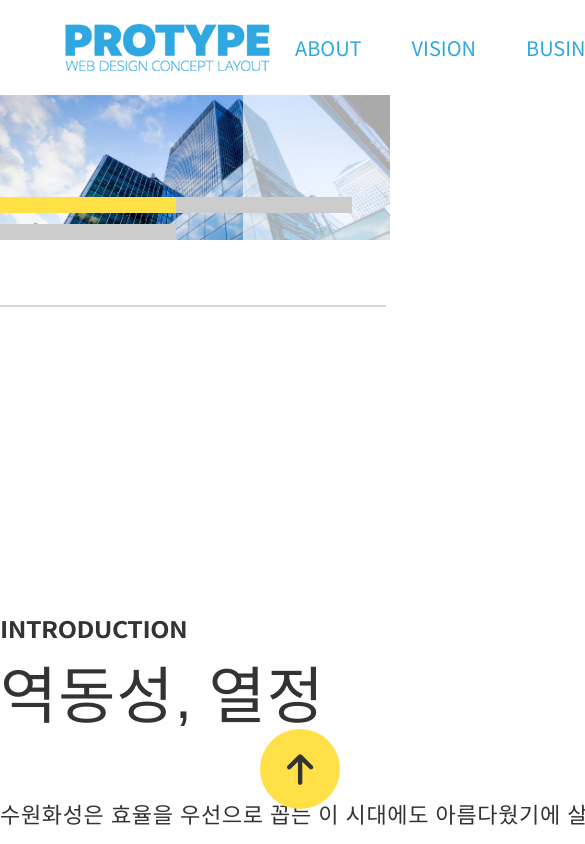
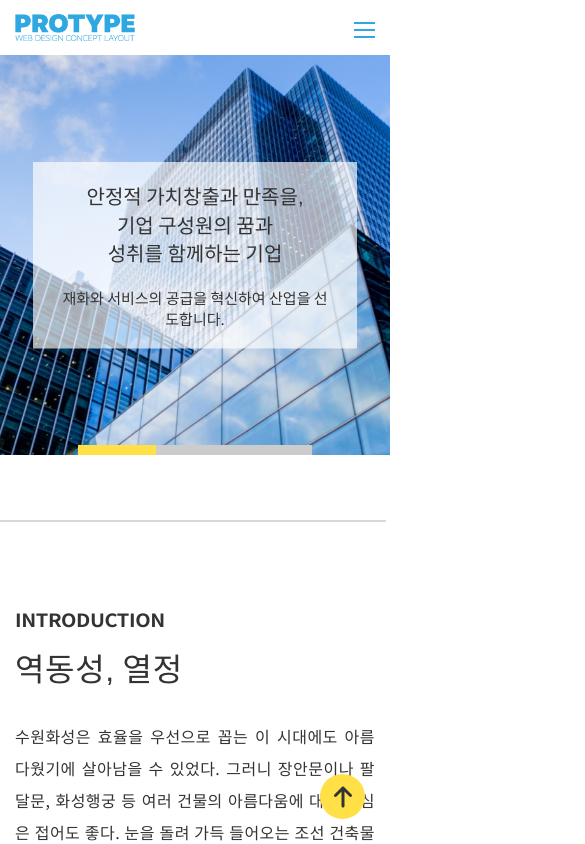
Before and after one commit to Kimbangul/raylab, a React (Create React App) app: page / in a window 390 px wide. Shown: the top 844 px of the page, 585 px wide, since content can reach past the window. Built offline with nearby package versions, Linux system fonts and the light colour scheme; a web font is replaced by a local one.

Commit message:
STYLE : 반응형 작업

```diff
--- a/src/App.js
+++ b/src/App.js
@@ -21,6 +21,16 @@ const StyledApp = styled.div`
     position: fixed;
     bottom: 35px;
     right: 50px;
+    transition: all 0.35s;
+  }
+  @media(max-width: 1280px){
+    &  #top-btn{
+      right: 35px;
+  }
+  @media(max-width: 500px){
+    &  #top-btn{
+      right: 25px;
+      bottom: 25px;
   }
 `;
 
--- a/src/components/Footer.js
+++ b/src/components/Footer.js
@@ -9,6 +9,12 @@ const StyledFooter = styled.footer`
   & .copy{
     font-size: 1.8rem;
     color: #fff;
+    transition: font-size 0.35s;
+  }
+  @media(max-width: 780px){
+    & .copy{
+      font-size: 1.5rem;
+    }
   }
 `;
 
--- a/src/components/Header.js
+++ b/src/components/Header.js
@@ -17,6 +17,7 @@ const StyledHeader = styled.header`
   background: #fff;
   position: fixed;
   z-index: 999;
+  transition: all 0.35s;
   &::before{
     /* nav bg */
     position: absolute;
@@ -41,6 +42,32 @@ const StyledHeader = styled.header`
   & #nav-wrap{
     animation: fadeIn 0.3s;
   }
+
+  @media (max-width: 1680px){
+    &{
+      padding: 0 3rem;
+    }
+  }
+
+  @media (max-width: 780px){
+    &{
+      padding: 0 2rem;
+      height: 5.5rem;
+      &::before{
+        display: none;
+      }
+      & #nav-wrap{
+        flex-grow: 0;
+        flex-shirink: 1;
+      }
+    }
+  }
+
+  @media (max-width: 500px){
+    &{
+      padding: 0 1.5rem;
+    }
+  }
 `;
 
 const Header =()=> {
--- a/src/components/Logo.js
+++ b/src/components/Logo.js
@@ -6,6 +6,16 @@ const StyledLogo = styled.h1`
   display: flex;
   & a{
     display: inline-block;
+  }
+  & img{
+    transition: all 0.35s;
+  }
+  @media (max-width: 1680px){
+    &{
+      & img{
+        width: 120px;
+      }
+    }
   }
 `;
 
--- a/src/components/MainSlide.js
+++ b/src/components/MainSlide.js
@@ -31,6 +31,7 @@ const StyledMain = styled.main`
   width: 100%;
   overflow: hidden;
   position: relative;
+
   & .slick-list{font-size: 0;}
   /* slide */
   & .slide{
@@ -62,14 +63,20 @@ const StyledMain = styled.main`
     height: 625px;
     padding: 0 70px;
     background: #ffffffaa;
+    transition: all 0.35s;
+    & span{
+      font-family: sans-serif;
+    }
       & h1{
         font-weight: 400;
-        font-size: 4.8rem;
+        font-size: 5.8rem;
         line-height: 1.4em;
         margin-bottom: 5rem;
+        transition: all 0.35s;
       }
       & p{
         font-size: 2.1rem;
+        transition: all 0.35s;
       }
     }
   }
@@ -102,6 +109,73 @@ const StyledMain = styled.main`
         }
       }
     }
+  }
+
+ @media(max-width: 1680px){
+   & .con{
+    & .text-box{
+        width: 40%;
+        height: auto;
+        padding: 70px 80px;
+        & h1{
+          font-size: 3rem;
+        }
+        & p{
+          font-size: 1.8rem;
+        }
+      }
+   }
+}
+
+@media(max-width: 1280px){
+  .con{
+    & .text-box{
+      padding: 40px 50px;
+      text-align: center;
+      & h1{
+      font-size: 2rem;
+    }
+    }
+  }
+}
+@media (max-width:960px){
+
+  &{
+    .con{
+      top: 50%;
+      bottom: unset;
+      transform: translateX(-50%)translateY(-50%);
+      justify-content: center;
+      & .text-box{
+        width: 90%;
+        padding: 20px 25px;
+        & h1{
+        font-size: 2rem;
+        margin-bottom: 2rem;
+        }
+        & p{
+          font-size: 1.5rem;
+        }
+      }
+    }
+  }
+
+  & .slide{
+    height: 400px;
+  }
+
+  & .slick-dots{
+    display: flex !important;
+    justify-content: center;
+    & li{
+      width: 20%;
+      & button{
+        width: 100%;
+        height: 10px;
+      }
+    }
+  }
+}
 `;
 
 const Slidesettings = {
@@ -124,7 +198,7 @@ const MainSlide = () => {
         <img src="img/slider_01.jpg" alt="슬라이드 이미지"/>
         <div className="con flex flex-jc-e">
           <div className="text-box flex flex-d-c flex-jc-c">
-            <h1>안정적 가치창출과 만족을, <br/>기업 구성원의 꿈과<br/>성취를 함께하는 기업</h1>
+            <h1>안정적 가치창출과 만족을<span>,</span> <br/>기업 구성원의 꿈과<br/>성취를 함께하는 기업</h1>
             <p>재화와 서비스의 공급을 혁신하여 산업을 선도합니다.</p>
           </div>
         </div>
@@ -133,7 +207,7 @@ const MainSlide = () => {
        <img src="img/slider_02.jpg" alt="슬라이드 이미지"/>
        <div className="con flex flex-jc-e">
           <div className="text-box flex flex-d-c flex-jc-c">
-            <h1>안정적 가치창출과 만족을, <br/>기업 구성원의 꿈과<br/>성취를 함께하는 기업</h1>
+            <h1>안정적 가치창출과 만족을<span>,</span> <br/>기업 구성원의 꿈과<br/>성취를 함께하는 기업</h1>
             <p>재화와 서비스의 공급을 혁신하여 산업을 선도합니다.</p>
           </div>
         </div>
@@ -142,7 +216,7 @@ const MainSlide = () => {
       <img src="img/slider_03.jpg" alt="슬라이드 이미지"/>
         <div className="con flex flex-jc-e">
           <div className="text-box flex flex-d-c flex-jc-c">
-            <h1>안정적 가치창출과 만족을, <br/>기업 구성원의 꿈과<br/>성취를 함께하는 기업</h1>
+            <h1>안정적 가치창출과 만족을<span>,</span> <br/>기업 구성원의 꿈과<br/>성취를 함께하는 기업</h1>
             <p>재화와 서비스의 공급을 혁신하여 산업을 선도합니다.</p>
           </div>
         </div>
--- a/src/components/MenuBtn.js
+++ b/src/components/MenuBtn.js
@@ -19,6 +19,15 @@ const StyledButton = styled.button`
     height: 5px;
     background: var(--main-color);
   }
+
+  @media (max-width: 1680px){
+  &{
+    width: 21px;
+    height: 21px;
+    & span{
+      height: 2px;
+    }
+  }
 `;
 
 const MenuBtn = props => {
--- a/src/components/Nav.js
+++ b/src/components/Nav.js
@@ -8,7 +8,7 @@ const StyledNav = styled.nav`
   height: 100%;
 
   /* depth 1 */
-  & .depth_1{
+  & .depth-1{
     position: relative;
     z-index: 5;
     display: flex;
@@ -23,6 +23,62 @@ const StyledNav = styled.nav`
       }
     }
   }
+
+  @media(max-width: 1280px){
+      & .depth-1{
+        & > li{
+          padding: 0 1.8rem;
+        }
+      }
+  }
+
+  @media (max-width: 780px){
+    position: fixed;
+    top: 0;
+    transition: all 0.35s;
+    left: ${props => props.open ? "0" : "-120%"};
+    opacity: ${props => props.open ? "1" : "0"};
+    width: 40%;
+    min-width: 280px;
+    height: 100%;
+    background: var(--main-color);
+    & .depth-1{
+      display: flex;
+      flex-direction: column;
+      height: 100%;
+      justify-content: center;
+      &>li{
+        color: #fff;
+        height: auto;
+        margin-bottom: 2rem;
+        & a{
+          padding: 1rem 0;
+          font-size: 2rem;
+          justify-content: left;
+          height: auto;
+        }
+      }
+    }
+
+    & .depth-2{
+      height: auto;
+      position: static;
+      transform: none;
+      & > li{
+        & a{
+          font-size: 1.4rem;
+          padding: 0.7rem 0;
+          padding-left: 2.5rem;
+          text-align: left;
+          &::before{
+            content: "-";
+            display: inline-block;
+            margin-right: 0.7rem;
+          }
+        }
+      }
+    }
+  }
 `;
 
 const Depth1Link = styled(Link)`
@@ -32,6 +88,7 @@ const Depth1Link = styled(Link)`
         align-items: center;
         height: 100%;
         position: relative;
+        transition: font-size 0.35s;
         &::after{
           content: "";
           width: 0%;
@@ -47,6 +104,14 @@ const Depth1Link = styled(Link)`
             width: 100%;
           }
         }
+
+ @media (max-width: 1680px){
+      font-size: 1.6rem;
+  }
+  @media (max-width: 1280px){
+      font-size: 1.4rem;
+  }
+
 `;
 
 const Depth2 = styled.ul`
@@ -68,15 +133,25 @@ const Depth2 = styled.ul`
         padding: 0.5rem 0;
       }
     }
+
+    @media(max-width:780px){
+      & {
+        & > li{
+          & > a{
+            padding: 1.2rem 0;
+          }
+        }
+      }
+    }
 `;
 
 const Nav = (props) => {
   return(
     <StyledNav propheight={props.propheight} open={props.propopen}>
-      <ul className="depth_1">
+      <ul className="depth-1">
         <li>
           <Depth1Link to="#">ABOUT</Depth1Link>
-          <Depth2 propopen={props.propopen} className="depth_2">
+          <Depth2 propopen={props.propopen} className="depth-2">
                 <li>
                 <Link to="#">
                   회사소개
@@ -91,7 +166,7 @@ const Nav = (props) => {
         </li>
         <li>
         <Depth1Link to="#">VISION </Depth1Link>
-            <Depth2 propopen={props.propopen} className="depth_2">
+            <Depth2 propopen={props.propopen} className="depth-2">
               <li>
                 <Link to="#">
                   비전
@@ -111,7 +186,7 @@ const Nav = (props) => {
         </li>
         <li>
         <Depth1Link to="#">BUSINESS</Depth1Link>
-            <Depth2 propopen={props.propopen} className="depth_2">
+            <Depth2 propopen={props.propopen} className="depth-2">
               <li>
                 <Link to="#">
                   사업영역
@@ -131,7 +206,7 @@ const Nav = (props) => {
         </li>
         <li>
         <Depth1Link to="#">CONTACT</Depth1Link>
-            <Depth2 propopen={props.propopen} className="depth_2">
+            <Depth2 propopen={props.propopen} className="depth-2">
               <li>
                 <Link to="#">
                   CONTACT
--- a/src/components/TopBtn.js
+++ b/src/components/TopBtn.js
@@ -22,6 +22,17 @@ const StyledButton = styled.button`
   &:hover{
     opacity: 0.5;
   }
+
+  @media(max-width: 1280px){
+    width: 60px;
+    height: 60px;
+    font-size: 3rem;
+  }
+  @media(max-width: 500px){
+    width: 45px;
+    height: 45px;
+    font-size: 2.4rem;
+  }
 `;
 
 const scrollToTop = () =>{
--- a/src/pages/Main.js
+++ b/src/pages/Main.js
@@ -12,13 +12,21 @@ import WOW from 'wowjs';
 const Wrapper = styled.div`
   padding-top: 9.5rem;
   position: relative;
+  transition: all 0.35s;
+  @media (max-width: 780px){
+    &{
+      padding-top: 5.5rem;
+    }
+  }
+  @media (max-width: 500px){
+    overflow-x: hidden;
+  }
 `;
 
 
 const Introduction = styled.section`
     display: flex;
     padding: 185px 0;
-    width: var(--max-width);
     margin: 0 auto;
     position: relative;
     &::after{
@@ -60,6 +68,7 @@ const Introduction = styled.section`
       font-size: 6.2rem;
       font-weight: 400;
       letter-spacing: 0.02em;
+      transition: all 0.35s;
       & span{
         font-family: sans-serif;
       }
@@ -73,12 +82,14 @@ const Introduction = styled.section`
         word-spacing: 0.02em;
         text-align: justify;
         padding-right: 2%;
+        transition: all 0.35s;
     }
     /* img box */
     & .img-box{
       position: absolute;
       right: 0;
       overflow: visible;
+      transition: all 0.35s;
       &::before{
           content: "";
           position: absolute;
@@ -92,6 +103,63 @@ const Introduction = styled.section`
           z-index: -1;
         }
     }
+    @media(max-width: 1680px){
+      & .img-box{
+        width: 30%;
+      }
+      & .text-box{
+        font-size: 2rem;
+      }
+    }
+    @media (max-width: 1280px){
+      & h2{
+        font-size: 4.8rem;
+        margin-top: 1rem;
+      }
+      & .text-box{
+        font-size: 1.8rem;
+        margin-top: 3rem;
+      }
+    }
+
+    @media (max-width: 780px){
+      & .con{
+        flex-direction: column;
+      }
+      & .cell{
+        width: 100%;
+        height: auto;
+        margin-bottom: 120px;
+      }
+      & .text-box{
+        padding-right: 0;
+      }
+      & .img-box{
+        position: static;
+        position: relative;
+        width: 60%;
+        align-self: flex-end;
+      }
+    }
+
+    @media(max-width: 500px){
+      padding: 150px 0;
+      & h1{
+        font-size: 2rem;
+      }
+      & h2{
+        font-size: 3.2rem;
+      }
+      & .cell{
+        margin-bottom: 70px;
+      }
+      & .img-box{
+        width: 80%;
+      }
+      & .text-box{
+        font-size: 1.6rem;
+      }
+    }
 `;
 const Business = styled.section`
     width: var(--max-width);
@@ -101,6 +169,7 @@ const Business = styled.section`
       font-size: 7.5rem;
       font-weight: 900;
       letter-spacing: -0.01em;
+      transition: all 0.35s;
     }
     & hr{
       border: 0;
@@ -114,6 +183,100 @@ const Business = styled.section`
       font-weight: 400;
       letter-spacing: 0.03em;
       margin-bottom: 6.4rem;
+      transition: all 0.35s;
+    }
+    & ul{
+      & li{
+        transition: all 0.35s;
+        & article{
+          transition: all 0.35s;
+        }
+      }
+    }
+
+    @media(max-width: 1680px){
+      & h1{
+        font-size: 5.5rem;
+      }
+      & ul{
+        & li{
+          width: 32%;
+          & article{
+            width: 100%;
+          }
+        }
+      }
+    }
+
+    @media(max-width: 1280px){
+      & .text-box{
+        & h4{
+          font-size: 3.2rem;
+        }
+        & p{
+          font-size: 1.6rem;
+        }
+      }
+    }
+
+
+    @media(max-width: 960px){
+      padding: 0 20px;
+      & h1{
+        font-size: 4.8rem;
+      }
+      & h2{
+        font-size: 3.6rem;
+      }
+      & hr{
+        margin: 4rem 0 5rem 0;
+      }
+      & ul{
+        /* flex-direction: column; */
+        flex-wrap: wrap;
+        & li{
+          width: 50%;
+
+        }
+      }
+    }
+
+
+    @media(max-width: 780px){
+      & .text-box{
+        & h4{
+          font-size: 2rem;
+        }
+        & p{
+          font-size: 1.6rem;
+        }
+      }
+    }
+
+    @media(max-width: 500px){
+      & h1{
+        font-size: 2.8rem;
+      }
+      & h2{
+        font-size: 2.4rem;
+        margin-bottom: 4rem;
+      }
+      & hr{
+        margin: 2rem 0 3rem 0;
+      }
+      margin-bottom: 120px;
+      & ul{
+        flex-direction: column;
+        & li{
+          width: 100%;
+          margin-bottom: 20px;
+        }
+      }
+      & .text-box{
+        & p{
+          font-size: 1.4rem;
+        }
+      }
     }
 `;
 
@@ -126,7 +289,8 @@ const Main = () =>{
          {/* main slide */}
       <MainSlide/>
       {/* introduction */}
-      <Introduction id="introduction" className="flex flex-jc-b flex-ai-c">
+      <Introduction id="introduction">
+        <div className="con flex flex-jc-b flex-ai-c">
           <div className="cell flex flex-d-c flex-jc-c">
             <h1 className="wow fadeIn" data-wow-delay="0.2s">INTRODUCTION</h1>
             <h2 className="wow fadeInUp" data-wow-delay="0.4s">역동성<span>,</span> 열정</h2>
@@ -140,6 +304,7 @@ const Main = () =>{
           </div>
           <div className="img-box wow fadeIn" data-wow-offset="200">
             <img src="img/introduction.jpg" alt="인트로 이미지"/>
+          </div>
         </div>
       </Introduction>
       {/* business */}
--- a/src/styles/Globalstyle.js
+++ b/src/styles/Globalstyle.js
@@ -62,6 +62,40 @@ const GlobalStyle = createGlobalStyle`
     }
     a,img{display: block;}
 
+    @media(max-width: 1680px){
+      :root{
+        --max-width: 1280px;
+      }
+    }
+
+    @media(max-width: 1280px){
+      :root{
+        --max-width: 960px;
+      }
+    }
+
+    @media(max-width: 960px){
+      :root{
+        --max-width: 780px;
+      }
+    }
+
+    @media(max-width: 780px){
+      :root{
+        --max-width:100%;
+      }
+      .con{
+        padding: 0 20px;
+      }
+    }
+    @media(max-width: 500px){
+      :root{
+        --max-width: 100%;
+      }
+      .con{
+        padding: 0 15px;
+      }
+    }
 `;
 
 export default GlobalStyle;
```
Also changed, not shown: src/components/MbNav.js (added). Lines whose indentation alone changed are shown as unchanged.
